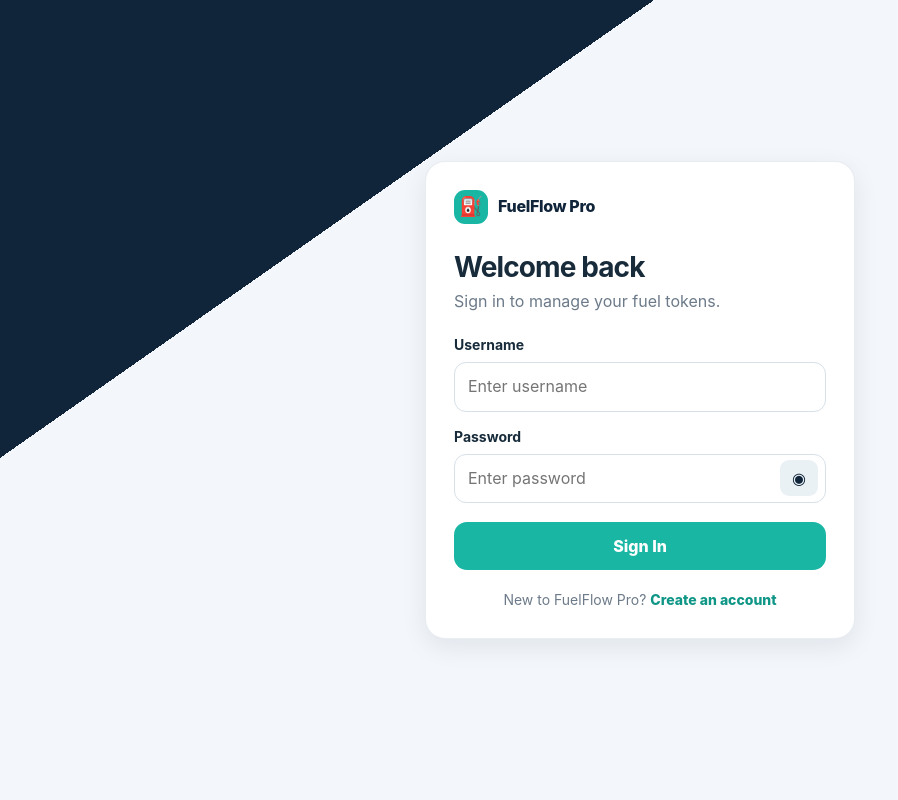
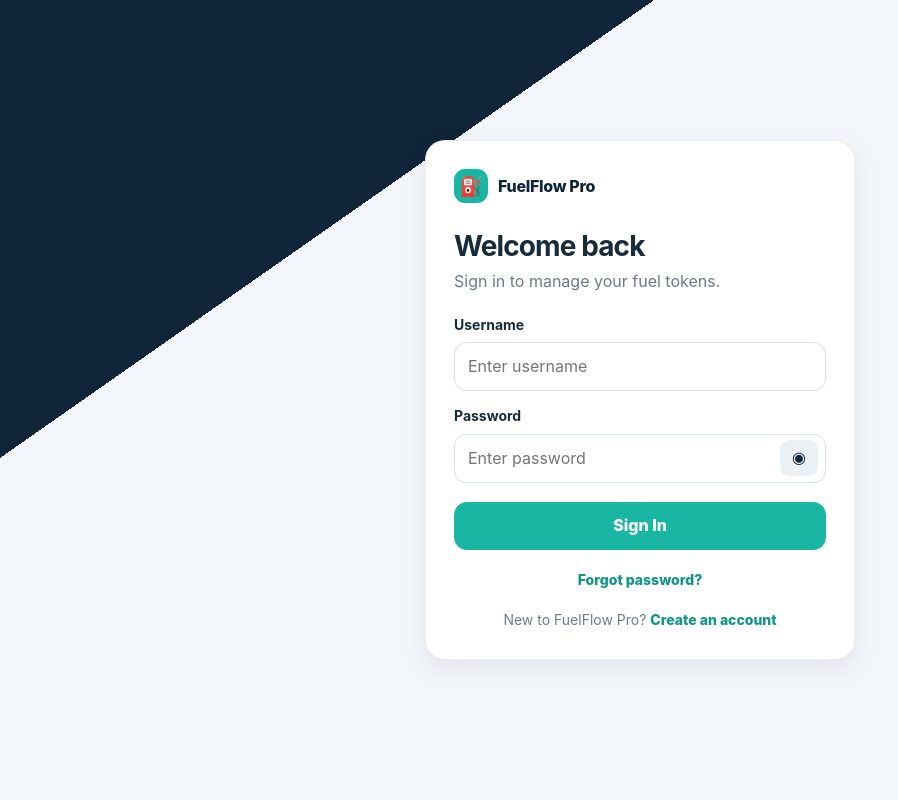
Before and after one commit to Raj-Ausarmal/FuelFlow-Pro, a Flask app: page /customer-login in a window 1280 px wide. Shown: the whole page, without its empty margins (0-898 px from the left). Run offline with Flask 3, Linux system fonts and the light colour scheme.

Commit message:
Link customer password reset from login

```diff
--- a/templates/customer_login.html
+++ b/templates/customer_login.html
@@ -1,6 +1,6 @@
 <!DOCTYPE html>
 <html lang="en"><head><meta charset="UTF-8"><meta name="viewport" content="width=device-width, initial-scale=1.0"><title>Sign In | FuelFlow Pro</title><link rel="stylesheet" href="{{ url_for('static', filename='customer.css') }}"></head>
-<body><main class="auth-shell"><section class="card auth-card"><a class="brand" href="/customer-login"><span class="brand-mark">⛽</span>FuelFlow Pro</a><h1>Welcome back</h1><p class="subtitle">Sign in to manage your fuel tokens.</p><div id="message" class="message" role="status"></div><form id="loginForm"><div class="field"><label for="username">Username</label><input id="username" autocomplete="username" placeholder="Enter username" required></div><div class="field password-field"><label for="password">Password</label><input id="password" type="password" autocomplete="current-password" placeholder="Enter password" required><button type="button" class="toggle-password" aria-label="Show password">◉</button></div><button id="loginButton" class="button full" type="submit">Sign In</button></form><p class="auth-foot">New to FuelFlow Pro? <a href="/customer-register">Create an account</a></p></section></main>
+<body><main class="auth-shell"><section class="card auth-card"><a class="brand" href="/customer-login"><span class="brand-mark">⛽</span>FuelFlow Pro</a><h1>Welcome back</h1><p class="subtitle">Sign in to manage your fuel tokens.</p><div id="message" class="message" role="status"></div><form id="loginForm"><div class="field"><label for="username">Username</label><input id="username" autocomplete="username" placeholder="Enter username" required></div><div class="field password-field"><label for="password">Password</label><input id="password" type="password" autocomplete="current-password" placeholder="Enter password" required><button type="button" class="toggle-password" aria-label="Show password">◉</button></div><button id="loginButton" class="button full" type="submit">Sign In</button></form><p class="auth-foot"><a href="/customer-forgot-password">Forgot password?</a></p><p class="auth-foot">New to FuelFlow Pro? <a href="/customer-register">Create an account</a></p></section></main>
 <script>
 const message=document.getElementById("message");function show(text){message.textContent=text;message.className="message error";}document.querySelector(".toggle-password").addEventListener("click",()=>{password.type=password.type==="password"?"text":"password";});document.getElementById("loginForm").addEventListener("submit",async event=>{event.preventDefault();const button=document.getElementById("loginButton");button.disabled=true;button.textContent="Signing in…";try{const response=await fetch("/api/customer/login",{method:"POST",headers:{"Content-Type":"application/json"},body:JSON.stringify({username:username.value,password:password.value})});const data=await response.json();if(!response.ok)throw new Error(data.error||"Unable to sign in.");window.location.href="/customer-dashboard";}catch(error){show(error.message||"Unable to connect to the server.");button.disabled=false;button.textContent="Sign In";}});
 </script></body></html>
```
